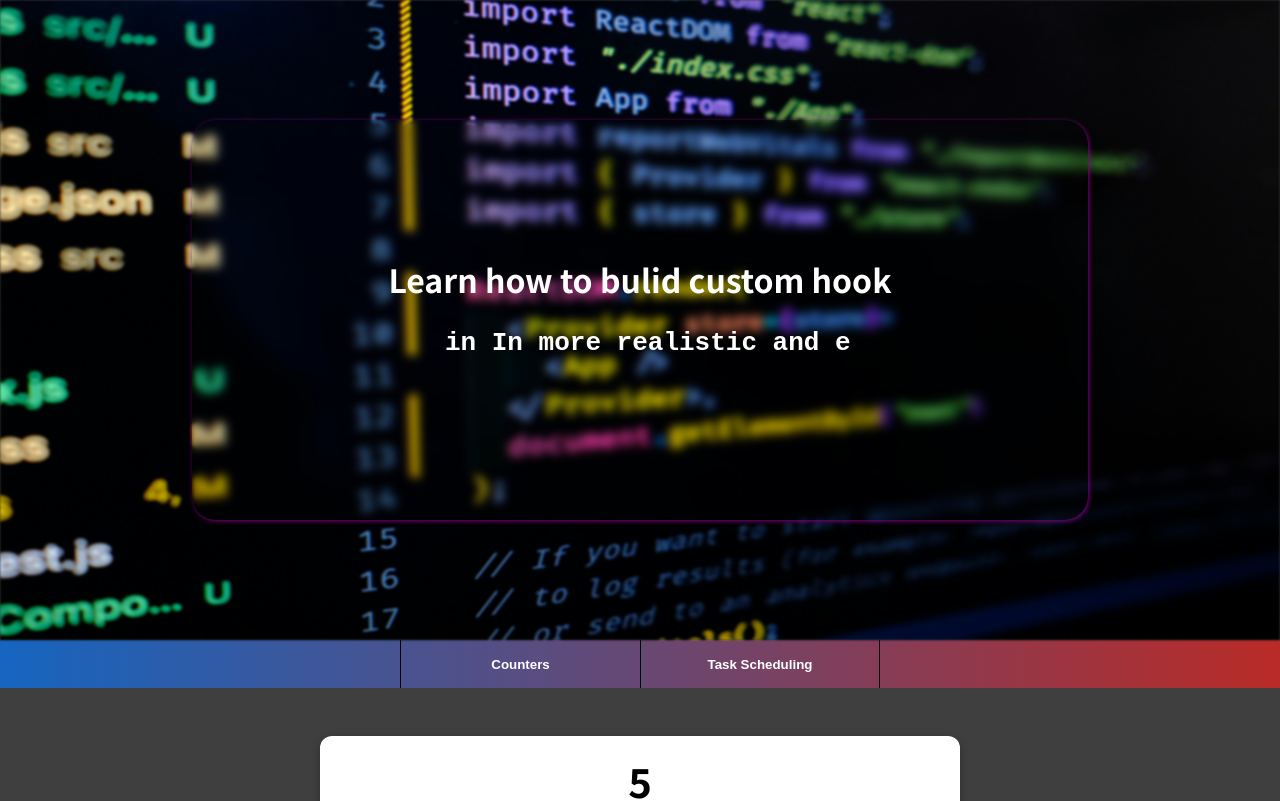
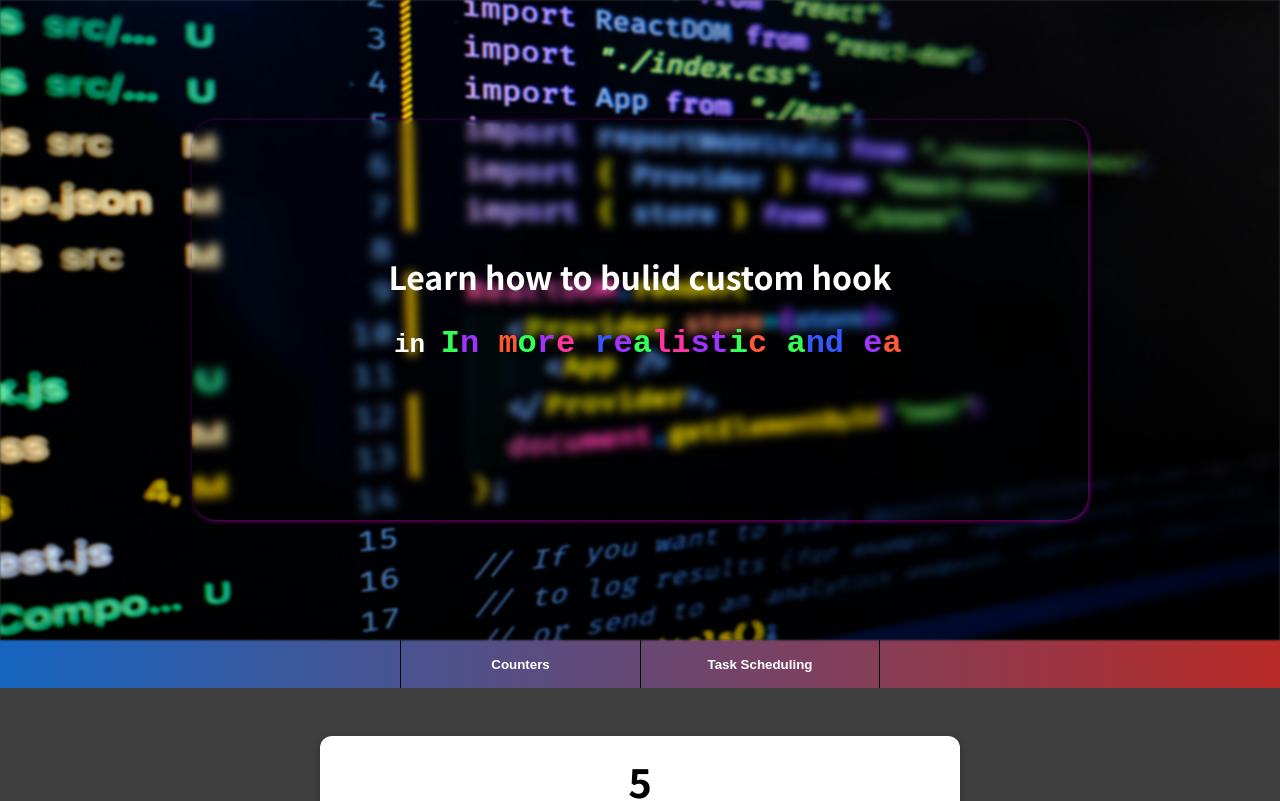
Before and after one commit to mo7ammedkhal3d/custom-hooks, a React (Create React App) app: page / in a window 1280 px wide. Shown: the top 801 px of the page. Built offline with nearby package versions, Linux system fonts and the light colour scheme.

Commit message:
new changes

```diff
--- a/src/components/layouts/header/Header.js
+++ b/src/components/layouts/header/Header.js
@@ -1,4 +1,4 @@
-import { useEffect, useState } from 'react';
+import {useEffect, useState } from 'react';
 import classes  from './Header.module.css';
 import cover from './../../../assets/images/cover.jpg';
 
@@ -6,6 +6,8 @@ const Header = props =>{
 
     const [animatedText,setAnimatedText] = useState('');
     const [writeState,setWriteState] = useState(false);
+    const [displayText, setDisplayText] = useState([]);
+    const [delay,setdelay] = useState(150);
 
         useEffect(() => {
             const text = "In more realistic and easy example";
@@ -13,25 +15,42 @@ const Header = props =>{
                 if (writeState) {
                     if (animatedText.length < text.length) {
                         setAnimatedText(prevText => prevText + text[prevText.length]);
+                        setDisplayText(prev =>
+                            [...prev, { char: text[animatedText.length], color: getRandomColor() }])
                     } else {
                         setWriteState(false);
+                        setdelay(30);
                     }
                 } else {
                     if (animatedText.length > 0) {
                         setAnimatedText(prevText => prevText.slice(0, -1));
+                        setDisplayText(prev => prev.slice(0, -1));
                     } else {
                         setWriteState(true);
+                        setdelay(150);
                     }
                 }
-            },120);
+            }, delay);
             return () => clearInterval(interval);
         }, [writeState, animatedText]);
+
+        const getRandomColor = () => {
+            const colors = ["#FF5733", "#33FF57", "#3357FF", "#FF33A1", "#A133FF"];
+            return colors[Math.floor(Math.random() * colors.length)];
+        };
 
     return (
         <header className={classes.header}>
             <div className={classes.hero}>
                 <div className={classes['header-text']}>
-                    <h1>Learn how to bulid custom hook<pre className={classes.test}> in {animatedText}</pre></h1>
+                    <h1 className={classes.test}>Learn how to bulid custom hook<pre> in {displayText.map((item, index) => (
+                        <span
+                            key={index}
+                            style={{ color: item.color}}
+                            className={classes['animated-char']}>
+                            {item.char}
+                        </span>
+            ))}</pre></h1>
                 </div>
                 <img src={cover} />
             </div>
--- a/src/components/layouts/header/Header.module.css
+++ b/src/components/layouts/header/Header.module.css
@@ -29,9 +29,27 @@
     user-select: none;
 }
 
-.test:nth-last-child(){
-    color: red;
+.animated-char {
+    display: inline-block; /* Ensure individual animations */
+    font-size: 2rem; /* Adjust as needed */
+    font-weight: bold;
+    transition: color 0.3s ease;
+    animation: fadeIn 0.1s ease-out forwards;
 }
+
+@keyframes fadeIn {
+
+    from {
+        opacity: 0;
+        transform: translateY(-10px);
+    }
+
+     to {
+        opacity: 1;
+        transform: translateY(0);
+    }
+}
+
 
 .header .hero img{
     height: 100%;
```
